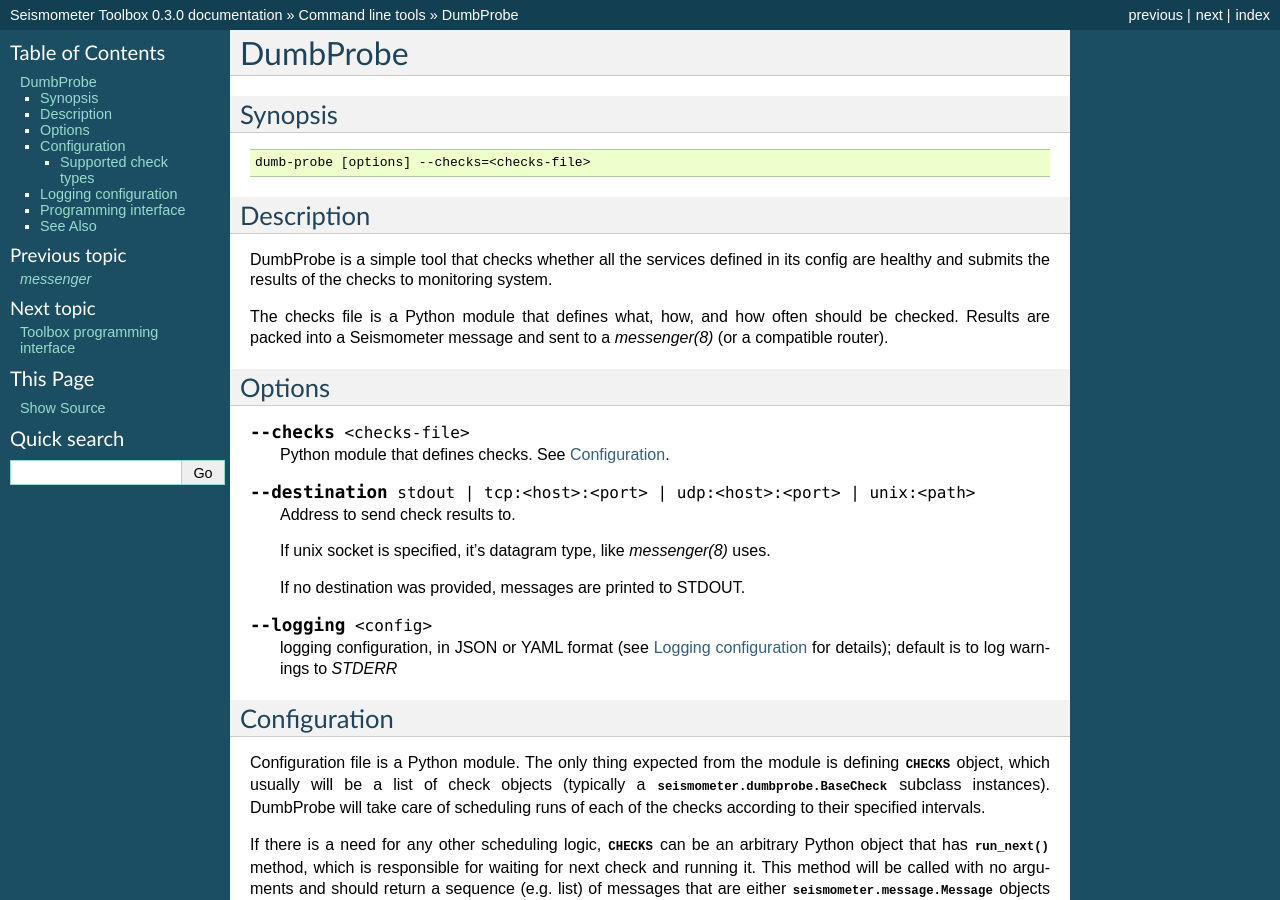
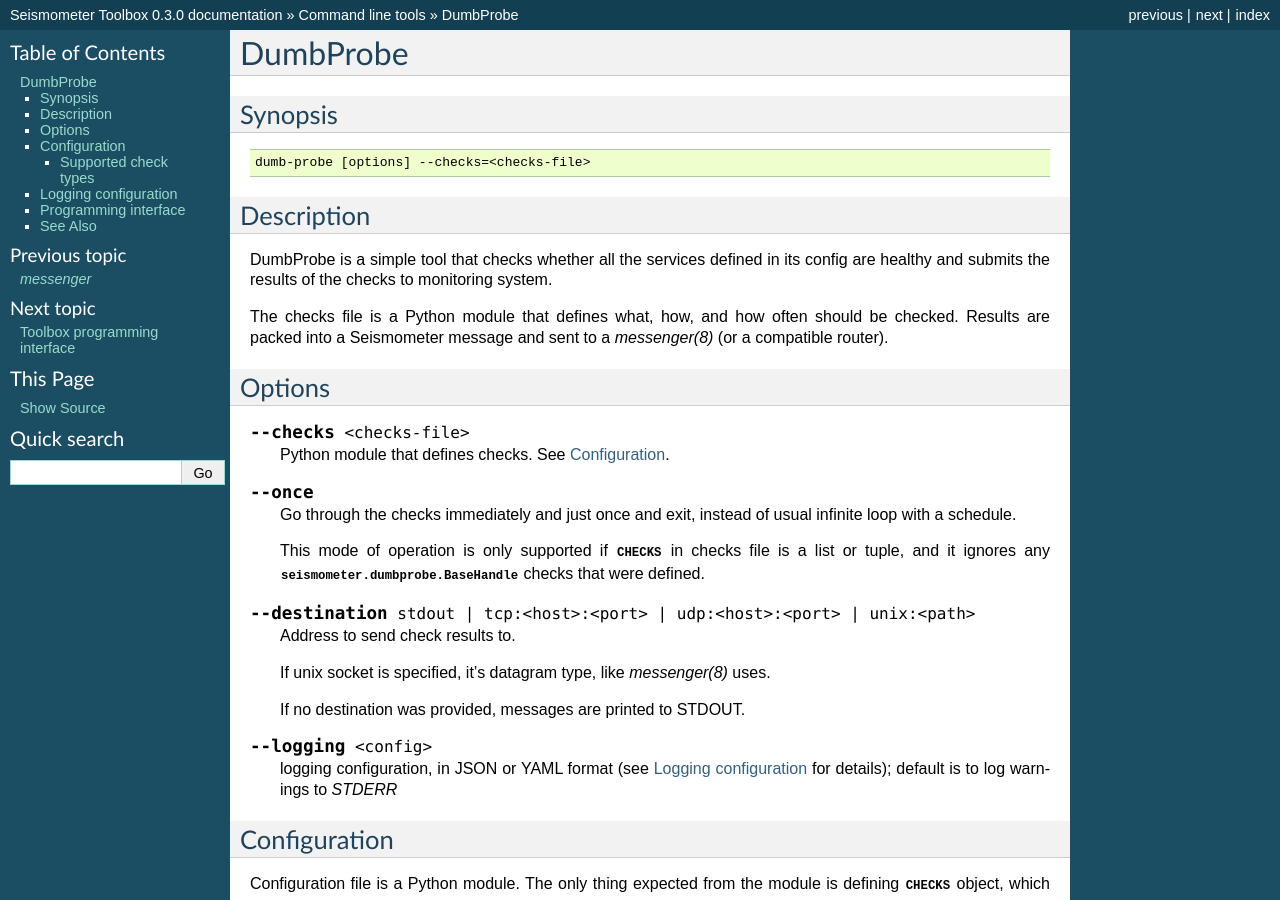
Before and after one commit to dozzie/seismometer-toolbox, a Sphinx documentation site: the page built from doc/manpages/dumbprobe.rst, in a window 1280 px wide and 900 px high. Built offline with Sphinx 7.4.7, drawn with Linux system fonts in a browser that asks for light colours.

Commit message:
Implemented `dumb-probe --once'.
This operation mode is mainly useful for testing checks.

```diff
--- a/doc/manpages/dumbprobe.rst
+++ b/doc/manpages/dumbprobe.rst
@@ -25,6 +25,15 @@ Options
 .. cmdoption:: --checks <checks-file>
 
    Python module that defines checks. See :ref:`dumbprobe-checks-file`.
+
+.. cmdoption:: --once
+
+   Go through the checks immediately and just once and exit, instead of usual
+   infinite loop with a schedule.
+
+   This mode of operation is only supported if :obj:`CHECKS` in checks file is
+   a list or tuple, and it ignores any
+   :class:`seismometer.dumbprobe.BaseHandle` checks that were defined.
 
 .. cmdoption:: --destination stdout | tcp:<host>:<port> | udp:<host>:<port> | unix:<path>
 
```
Also changed, not shown: 1 other file.
